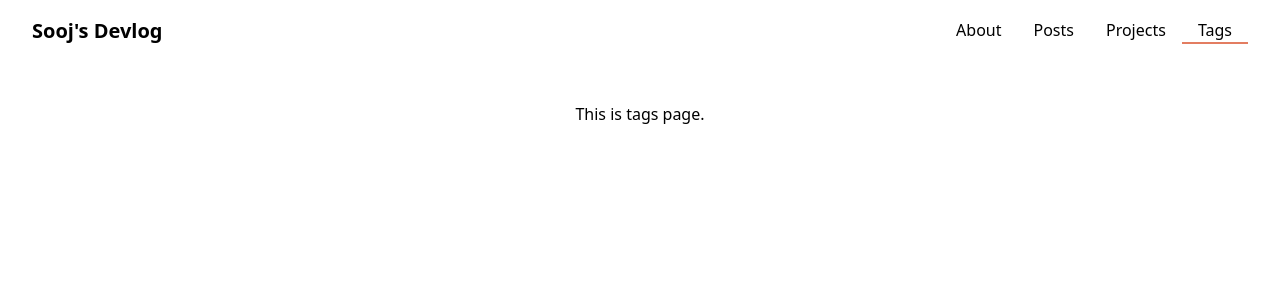
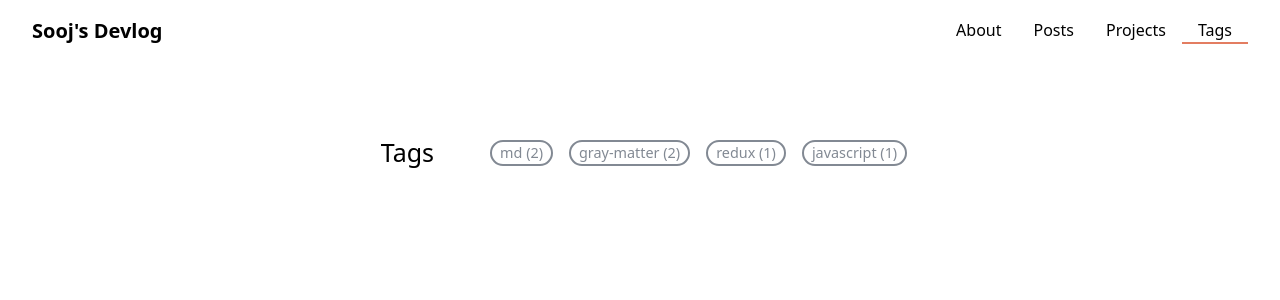
Before and after one commit to Soodev20/devlog, a Next.js app: page /tags in a window 1280 px wide. Shown: the top 300 px of the page. Built offline with nearby package versions, Linux system fonts and the light colour scheme.

Commit message:
Feat: Tag system, Tags page

```diff
--- a/pages/tags.tsx
+++ b/pages/tags.tsx
@@ -1,9 +1,27 @@
-const TagsPage = () => {
+import { GetStaticProps } from 'next'
+import Tags from '../components/Tags'
+import { getAllPostsMetaData } from './api/getStaticData'
+import { iPostsType } from '../type/type'
+
+const TagsPage = ({ posts }: iPostsType): JSX.Element => {
   return (
-    <div className='flex flex-col items-center justify-center m-10'>
-      <p>This is tags page.</p>
+    <div className='flex flex-row items-center justify-center m-10'>
+      <div className='flex items-center justify-center m-8'>
+        <span className='text-xl sm:text-2xl'>Tags</span>
+      </div>
+      <div className='flex container flex-wrap w-fit m-4'>
+        <Tags posts={posts} />
+      </div>
     </div>
   )
 }
 
+export const getStaticProps: GetStaticProps = async () => {
+  const posts = await getAllPostsMetaData()
+
+  return {
+    props: { posts },
+  }
+}
+
 export default TagsPage
```
